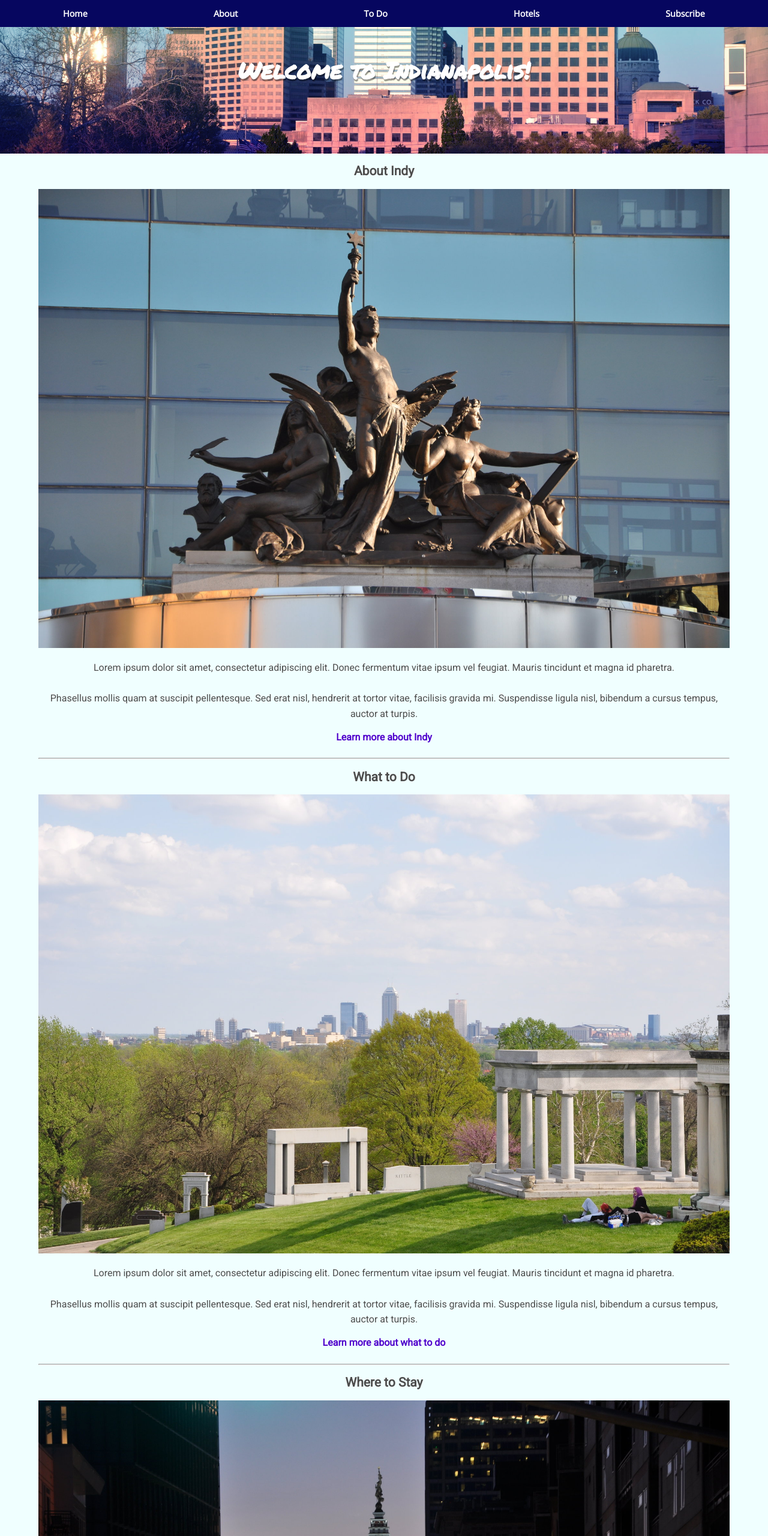
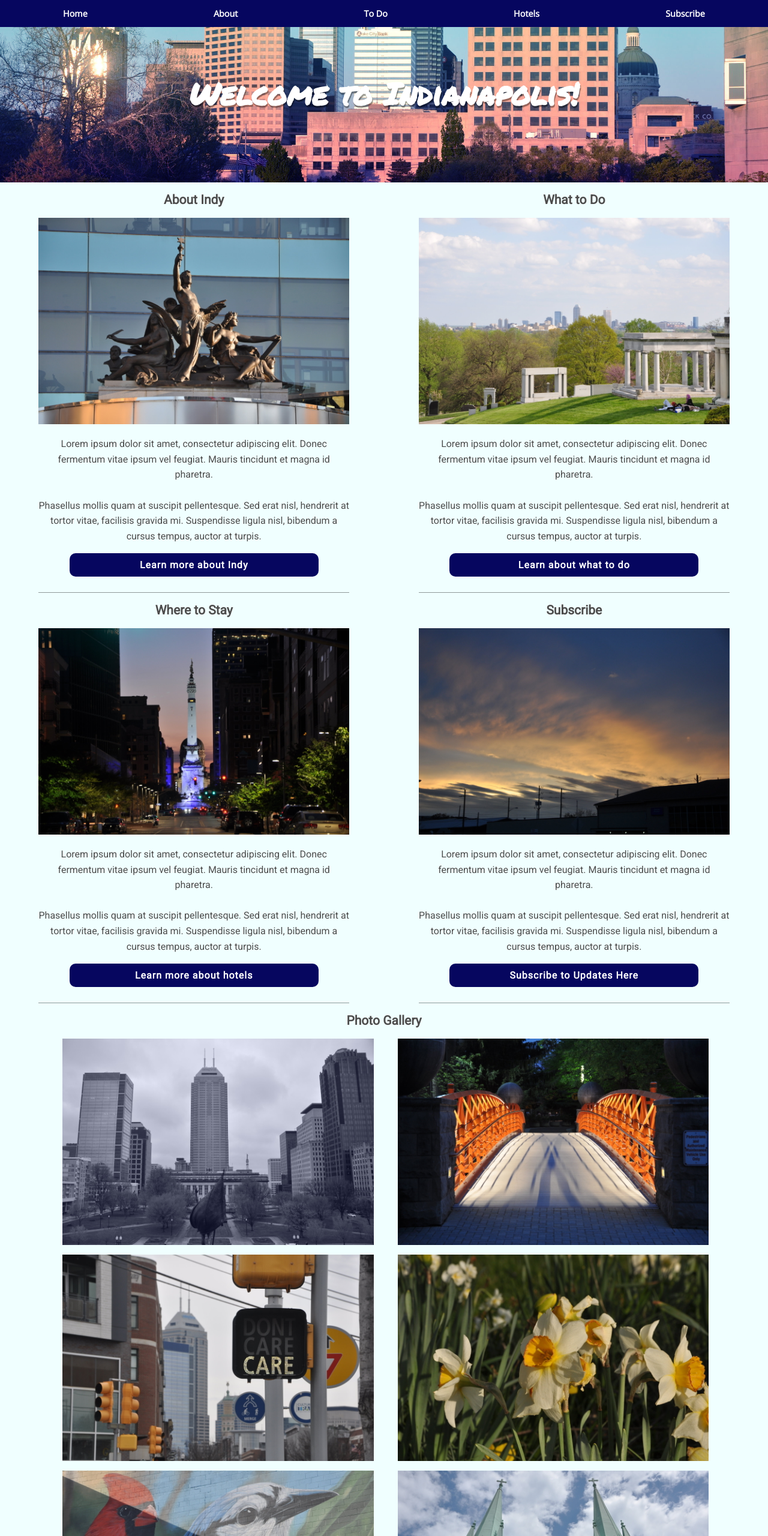
Before and after one commit to bertw82/city-website, a plain HTML site: page html/index.html in a window 1280 px wide. Shown: the top 2560 px of the page at 60% size. Drawn offline with nearby package versions, Linux system fonts and the light colour scheme; a web font is replaced by a local one.

Commit message:
Changes and additions

```diff
--- a/css/styles.css
+++ b/css/styles.css
@@ -46,8 +46,9 @@ img {
   width: 100%;
 }
 
-hr {
-  margin-top: 1.625em;
+.events {
+  border-bottom: 1px solid rgba(0,0,0,.4);
+  padding-bottom: 1.625em;
 }
 
 
@@ -57,22 +58,13 @@ a:link {
   text-decoration: none;
 }
 
-/* a:visited {
-  color: rgb(127, 194, 216);
-} */
-
-a:hover {
-  color: rgb(164, 128, 238);
-  border: 1px solid rgba(133, 81, 236, 0.5);
-}
-
 a:active {
-  color: rgb(131, 147, 236);
+  color: rgb(152, 236, 131);
 }
 
 .menu a {
   color: white;
-  transition: text-shadow .2s linear;
+  transition: text-shadow .3s ease-in, letter-spacing .3s ease-out;
   font-size: .9rem;
   font-family: 'Open Sans', sans-serif;
   font-weight: 600;
@@ -80,15 +72,27 @@ a:active {
 
 .menu a:hover {
   border: none;
-  color: rgb(128, 240, 255);
-  text-shadow: 1px 1px 2px rgba(0,0,0,.4);
+  text-shadow: 0px 0px 10px;
+  font-weight: 1000;
+  letter-spacing: 2px;
 }
 
 .callout {
-  color: rgb(79, 1, 204);
+  background: rgb(6, 6, 95);
+  color: white;
   font-weight: 600;
+  letter-spacing: 1px;
   padding: .6125em;
-  transition: border 1s ease-out;
+  transition: background .5s ease-out, letter-spacing .5s ease-out;
+  display: block;
+  width: 80%;
+  margin: 0 auto;
+  border-radius: .625em;
+}
+
+.callout:hover {
+  background: rgb(164, 128, 238);
+  letter-spacing: 3px;
 }
 
 /* Background Images */
@@ -103,9 +107,8 @@ a:active {
 
 .mlk {
   height: 16em;
-  background:
-  url('../images/mlk.jpg') no-repeat center;
-  background-size: cover;
+  background: green url('../images/mlk.jpg') no-repeat center/cover;
+  background-blend-mode: screen;
 }
 
 .racetrack {
@@ -118,16 +121,20 @@ a:active {
 .hotels {
   height: 16em;
   background:
-  url('../images/skyline.jpg') no-repeat center;
+    linear-gradient(cyan, transparent),
+    linear-gradient(225deg, magenta, transparent),
+    linear-gradient(45deg, red, transparent),
+    url('../images/skyline.jpg') no-repeat center/cover;
+}
+
+.brochure {
+  background-blend-mode: screen;
+  height: 16em;
+  background: repeating-linear-gradient(45deg, lightgrey 20px, blue 30px, darkblue 40px),
+  url('../images/colts.jpg') no-repeat center;
   background-size: cover;
 }
 
-.brochure {
-  height: 16em;
-  background:
-  url('../images/colts.jpg') no-repeat center;
-  background-size: cover;
-}
 
 /* Main Styles --------------------- */
 
@@ -171,6 +178,7 @@ a:active {
 .footer-flex {
   display: flex;
   justify-content: space-between;
+  border-top: 1px solid rgba(0,0,0,.4);
 }
 
 .indy-flex-1,
@@ -189,6 +197,21 @@ font-size: .8em;
 .indy-flex-2 p {
   text-align: right;
   font-size: .8em;
+}
+
+/* Photo Gallery Styles ------------------ */
+
+img[src*="gallery"] {
+  margin-bottom: 1em;
+}
+
+.love {
+  display: block;
+  transform: skewY(-10deg);
+  font-family: 'Cedarville Cursive', cursive;
+  font-size: 1.625em;
+  margin-top: 1.625em;
+  margin-bottom: 1.625em;
 }
 
 /* activities.html Styles ------------------ */
@@ -287,37 +310,54 @@ tr:nth-child(2n+2) {
 
 /* Image Gallery Styles */
 
-/* Float Clearfix ------------------ */
-
-/* .resorts,
-.tips {
-  width: 46.5%;
-
-}
-
-.resorts {
-  float: left;
-  }
-
-.tips {
-  float: right;
-  }
-
-.group:after {
-  content: "";
-  display: table;
-  clear: both;
-} */
 
 /* Media Queries -------------------- */
 
 @media screen and (min-width: 768px)
 
   {
-    /* .main-header {
-      padding-top: 1em;
-      height: 30em;
-    } */
+    .banner,
+    .racetrack,
+    .mlk,
+    .brochure,
+    .hotels {
+      height: 19em;
+    }
+
+    h1 {
+      font-size: 3.2rem;
+    }
+
+    .primary {
+      float: left;
+      width: 45%;
+    }
+    .secondary {
+      float: right;
+      width: 45%;
+    }
+
+    .tertiary {
+      float: left;
+      width: 45%;
+    }
+
+    .quaternary {
+      float: right;
+      width: 45%;
+    }
+
+    img[src$="1.jpg"],
+    img[src$="2.jpg"],
+    img[src$="3.jpg"],
+    img[src$="4.jpg"],
+    img[src$="5.jpg"],
+    img[src$="6.jpg"] {
+      float: left;
+      width: 45%;
+      margin-left: 3.5%;
+    }
+
   }
 
 @media screen and (min-width: 1024px)
@@ -328,3 +368,11 @@ tr:nth-child(2n+2) {
       height: 850px;
     } */
   }
+
+/* Float Clearfix ------------------ */
+
+.clearfix:after {
+  content: "";
+  display: table;
+  clear: both;
+}
--- a/html/index.html
+++ b/html/index.html
@@ -4,6 +4,7 @@
     <title>Indianapolis, Indiana</title>
     <link rel="stylesheet" href="../css/styles.css">
     <link href="https://fonts.googleapis.com/css2?family=Open+Sans&family=Permanent+Marker&family=Roboto&display=swap" rel="stylesheet">
+    <link href="https://fonts.googleapis.com/css2?family=Cedarville+Cursive&display=swap" rel="stylesheet">
     <meta name="viewport" content="width=device-width, initial-scale=1">
   </head>
   <body>
@@ -24,43 +25,42 @@
       </div>
 
     <main>
-      <div id="about" class="primary">
+      <div class="clearfix">
+        <div id="about" class="primary events">
           <h2>About Indy</h2>
           <img src="../images/statue.jpg" alt="picture of statue" class="indy500">
           <p class="intro">Lorem ipsum dolor sit amet, consectetur adipiscing elit. Donec fermentum vitae ipsum vel feugiat. Mauris tincidunt et magna id pharetra.<br><br>
             Phasellus mollis quam at suscipit pellentesque. Sed erat nisl, hendrerit at tortor vitae, facilisis gravida mi. Suspendisse ligula nisl, bibendum a cursus tempus, auctor at turpis.</p>
           <a class="callout" href="about.html">Learn more about Indy</a>
         </div>
-      <hr>
 
-      <div class="secondary">
-        <div id="activities"class="events">
+
+          <div id="activities"class="secondary events">
             <h2>What to Do</h2>
             <img src="../images/crownhill.jpg" alt="view of Indy from cemetary" class="indy500">
             <p>Lorem ipsum dolor sit amet, consectetur adipiscing elit. Donec fermentum vitae ipsum vel feugiat. Mauris tincidunt et magna id pharetra.<br><br>
               Phasellus mollis quam at suscipit pellentesque. Sed erat nisl, hendrerit at tortor vitae, facilisis gravida mi. Suspendisse ligula nisl, bibendum a cursus tempus, auctor at turpis.</p>
-          <a class="callout" href="../activities.html">Learn more about what to do</a>
+            <a class="callout" href="../activities.html">Learn about what to do</a>
           </div>
-      <hr>
 
-      <div class="secondary">
-        <div id="hotels" class="events">
+
+          <div id="hotels" class="tertiary events">
             <h2>Where to Stay</h2>
             <img src="../images/monument.jpg" alt="Soldiers and Sailors statue in Indy" class="indy500">
             <p>Lorem ipsum dolor sit amet, consectetur adipiscing elit. Donec fermentum vitae ipsum vel feugiat. Mauris tincidunt et magna id pharetra.<br><br>
               Phasellus mollis quam at suscipit pellentesque. Sed erat nisl, hendrerit at tortor vitae, facilisis gravida mi. Suspendisse ligula nisl, bibendum a cursus tempus, auctor at turpis.</p>
             <a class="callout" href="../activities.html">Learn more about hotels</a>
           </div>
-      <hr>
 
-      <div id="subscribe">
+
+        <div id="subscribe" class="quaternary events">
           <h2>Subscribe</h2>
           <img src="../images/sunset.jpg" alt="picture of a sunset" class="indy500">
           <p>Lorem ipsum dolor sit amet, consectetur adipiscing elit. Donec fermentum vitae ipsum vel feugiat. Mauris tincidunt et magna id pharetra.<br><br>
             Phasellus mollis quam at suscipit pellentesque. Sed erat nisl, hendrerit at tortor vitae, facilisis gravida mi. Suspendisse ligula nisl, bibendum a cursus tempus, auctor at turpis.</p>
           <a class="callout" href="../subscribe.html">Subscribe to Updates Here</a>
         </div>
-      <hr>
+      </div>
 
       <div id="photo-gallery">
         <h2>Photo Gallery</h2>
@@ -72,7 +72,7 @@
         <img src="../images/gallery-6.jpg" alt="picture of a church">
         <p>Lorem ipsum dolor sit amet, consectetur adipiscing elit. Donec fermentum vitae ipsum vel feugiat. Mauris tincidunt et magna id pharetra.<br><br>
           Phasellus mollis quam at suscipit pellentesque. Sed erat nisl, hendrerit at tortor vitae, facilisis gravida mi. Suspendisse ligula nisl, bibendum a cursus tempus, auctor at turpis.</p>
-        <a class="callout" href="../subscribe.html">Subscribe to Updates Here</a>
+        <p class="love">From Indy with love...</p>
         </div>
 
       <div class="footer-flex">
```
Also changed, not shown: html/hotels.html (+1 -1 lines). Lines whose indentation alone changed are shown as unchanged.
